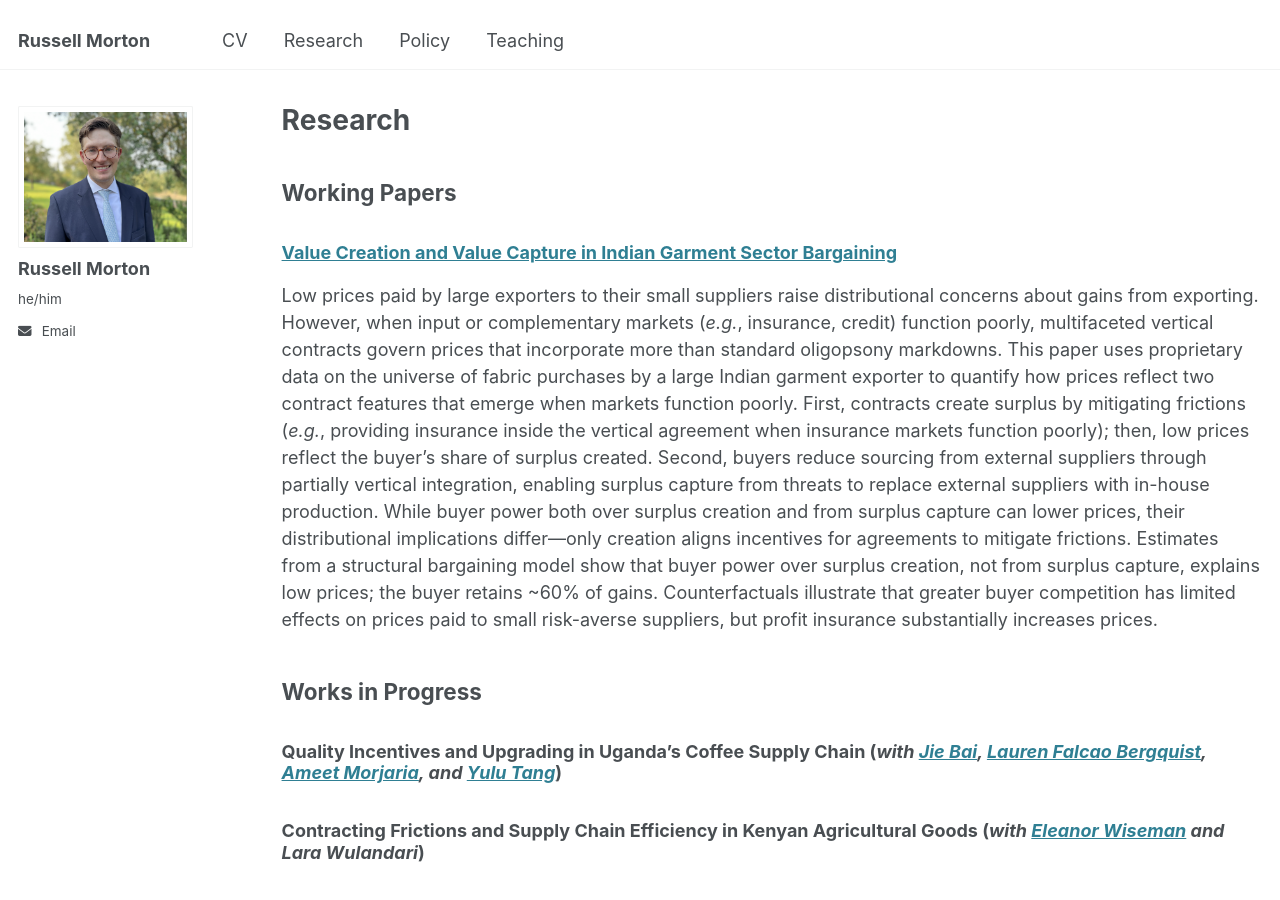
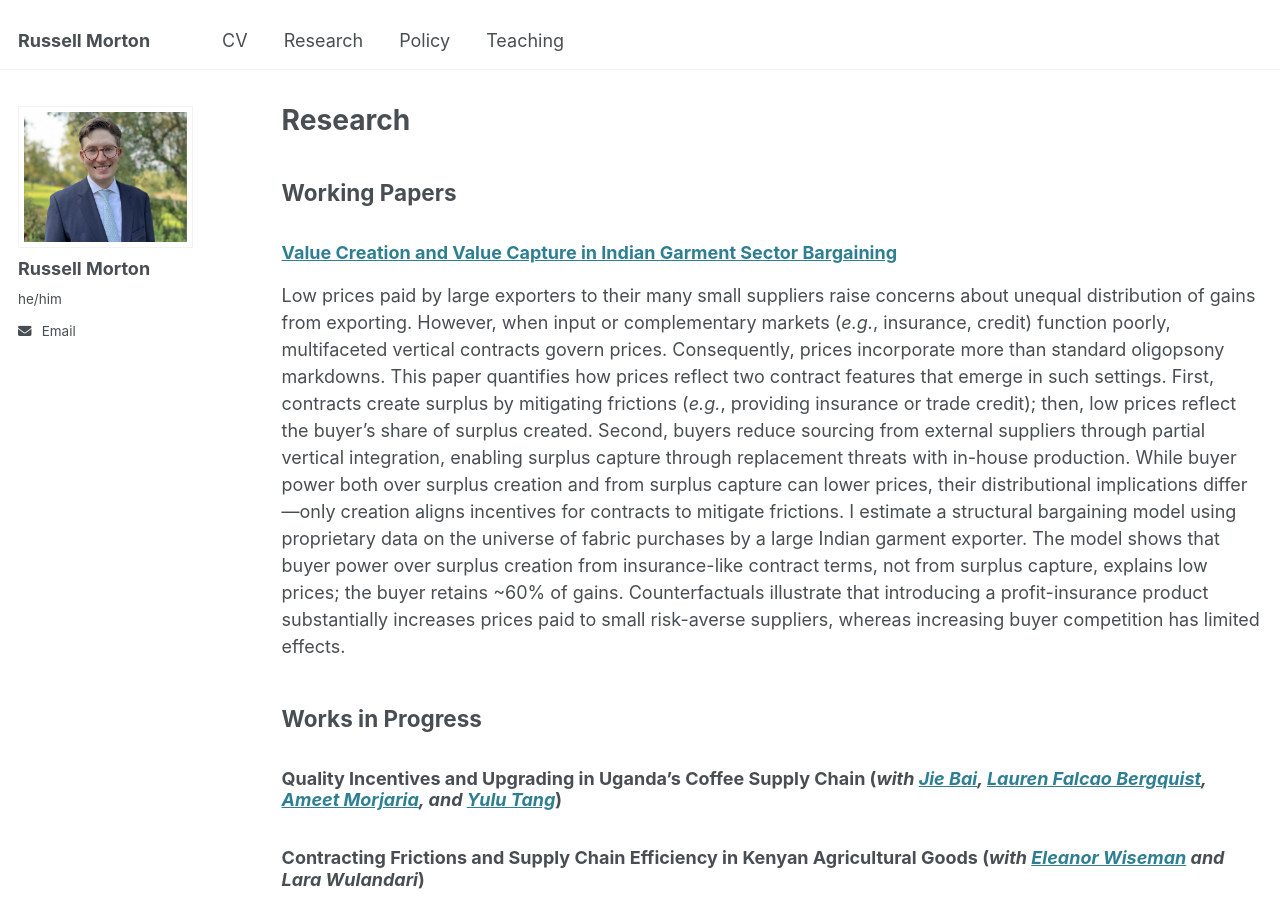
Before and after one commit to rpmorton/rpmorton.github.io, a Jekyll site: the page built from _pages/research.md, in a window 1280 px wide and 900 px high. Built offline with Jekyll 4.4.1, drawn with Linux system fonts in a browser that asks for light colours.

Commit message:
Refine research paper summary on garment sector pricing
Revised the text to clarify the distributional concerns and contract features in the Indian garment sector. Enhanced the explanation of buyer power and its implications on pricing and supplier relationships.

```diff
--- a/_pages/research.md
+++ b/_pages/research.md
@@ -8,7 +8,7 @@ author_profile: true
 
 ### [Value Creation and Value Capture in Indian Garment Sector Bargaining](https://drive.google.com/file/d/1SpxGm7bKFBeSrq-szBUWVIQKxTBr8SeM/view?usp=drive_link)
 
-Low prices paid by large exporters to their small suppliers raise distributional concerns about gains from exporting. However, when input or complementary markets (_e.g._, insurance, credit) function poorly, multifaceted vertical contracts govern prices that incorporate more than standard oligopsony markdowns. This paper uses proprietary data on the universe of fabric purchases by a large Indian garment exporter to quantify how prices reflect two contract features that emerge when markets function poorly. First, contracts create surplus by mitigating frictions (_e.g._, providing insurance inside the vertical agreement when insurance markets function poorly); then, low prices reflect the buyer's share of surplus created. Second, buyers reduce sourcing from external suppliers through partially vertical integration, enabling surplus capture from threats to replace external suppliers with in-house production. While buyer power both over surplus creation and from surplus capture can lower prices, their distributional implications differ---only creation aligns incentives for agreements to mitigate frictions. Estimates from a structural bargaining model show that buyer power over surplus creation, not from surplus capture, explains low prices; the buyer retains ~60% of gains. Counterfactuals illustrate that greater buyer competition has limited effects on prices paid to small risk-averse suppliers, but profit insurance substantially increases prices.
+Low prices paid by large exporters to their many small suppliers raise concerns about unequal distribution of gains from exporting. However, when input or complementary markets (_e.g._, insurance, credit) function poorly, multifaceted vertical contracts govern prices. Consequently, prices incorporate more than standard oligopsony markdowns. This paper quantifies how prices reflect two contract features that emerge in such settings. First, contracts create surplus by mitigating frictions (_e.g._, providing insurance or trade credit); then, low prices reflect the buyer's share of surplus created. Second, buyers reduce sourcing from external suppliers through partial vertical integration, enabling surplus capture through replacement threats with in-house production. While buyer power both over surplus creation and from surplus capture can lower prices, their distributional implications differ---only creation aligns incentives for contracts to mitigate frictions. I estimate a structural bargaining model using proprietary data on the universe of fabric purchases by a large Indian garment exporter. The model shows that buyer power over surplus creation from insurance-like contract terms, not from surplus capture, explains low prices; the buyer retains ~60% of gains. Counterfactuals illustrate that introducing a profit-insurance product substantially increases prices paid to small risk-averse suppliers, whereas increasing buyer competition has limited effects.
 
 
 ## Works in Progress
```
